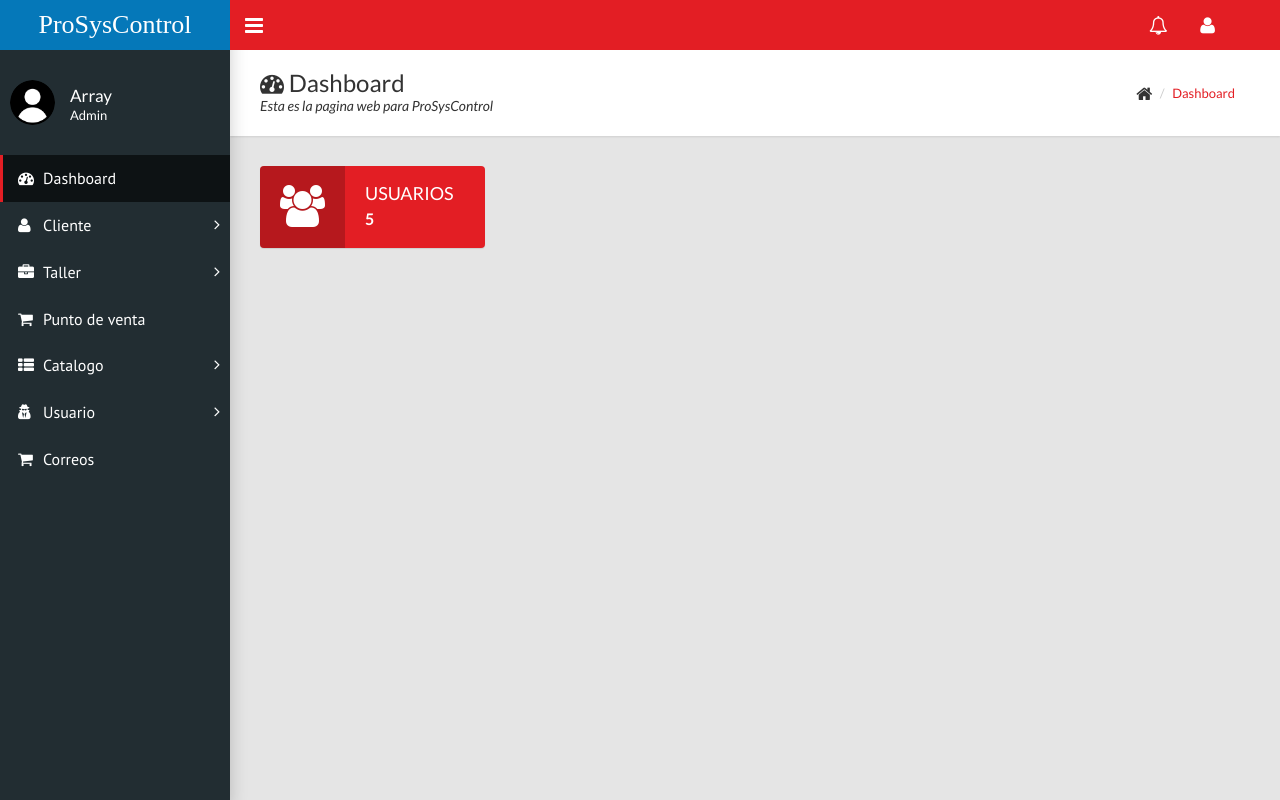
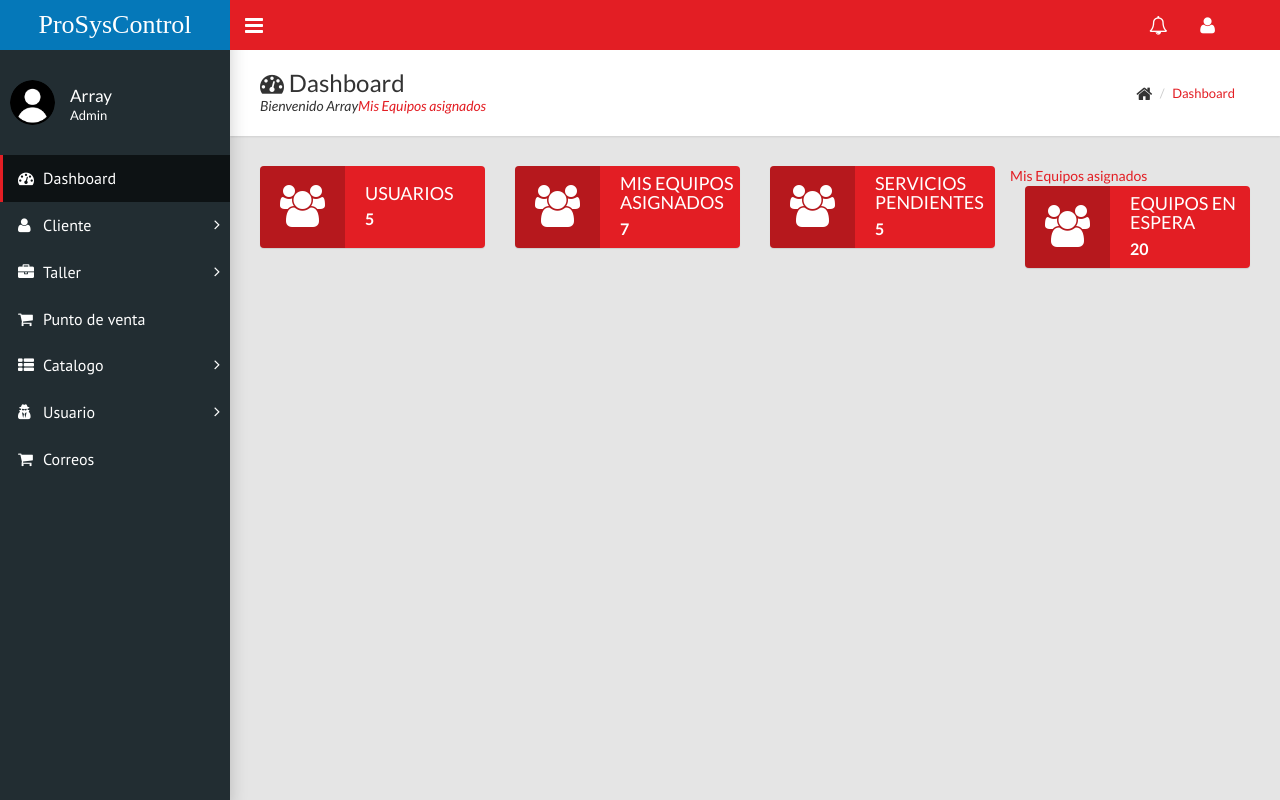
Before and after one commit to Byorsh/ProSysControlv2-2, a PHP site: page /home.php in a window 1280 px wide. Run offline with PHP 8.4, Linux system fonts and the light colour scheme; a user stored in the database is signed in; data comes from the database, SQL or seed files in the repository; some libraries are stand-ins or nearby versions.

Commit message:
Reportes 1.0 PRUEBA
Ya se muestran reportes en el dashboard pero falta arreglar detalles

```diff
--- a/controladores/inicio.controlador.php
+++ b/controladores/inicio.controlador.php
@@ -11,6 +11,7 @@ class InicioControlador{
 
     public function Inicio(){
         require_once "vistas/encabezado.php";
+        //$_POST['equiposAsignados']=$this->modeloUsuario->CantidadDeEquiposAsignados($_SESSION['id']);
         require_once "vistas/inicio/principal.php";
         require_once "vistas/pie.php";
     }
--- a/modelos/usuario.php
+++ b/modelos/usuario.php
@@ -116,16 +116,33 @@ class Usuario{
             die($excepcion->getMessage());
         }
     }
-
-    /*public function Total(){
+    public function CantidadDeEquiposAsignados($idtec){
         try{
-            $consulta = $this->pdo->prepare("SELECT SUM(precio) AS Total FROM videojuegos;");
+            $consulta = $this->pdo->prepare("SELECT COUNT(id) AS CantidadEquipos FROM ordenreparacion WHERE tecnicoAsignado = $idtec;");
             $consulta->execute();
             return $consulta->fetch(PDO::FETCH_OBJ);
         }catch(Exception $excepcion){
             die($excepcion->getMessage());
         }
-    }*/
+    }
+    public function CantidadServicios(){
+        try{
+            $consulta = $this->pdo->prepare("SELECT COUNT(id) AS CantidadServicios FROM domicilio WHERE costoTotal LIKE 0;");
+            $consulta->execute();
+            return $consulta->fetch(PDO::FETCH_OBJ);
+        }catch(Exception $excepcion){
+            die($excepcion->getMessage());
+        }
+    }
+    public function CantidadEquiposEnEspera(){
+        try{
+            $consulta = $this->pdo->prepare("SELECT COUNT(id) AS CantidadEquiposEnEspera FROM ordenreparacion WHERE estadoEquipo NOT LIKE 10 ;");
+            $consulta->execute();
+            return $consulta->fetch(PDO::FETCH_OBJ);
+        }catch(Exception $excepcion){
+            die($excepcion->getMessage());
+        }
+    }
 
     public function Listar(){
         try{
--- a/validar.php
+++ b/validar.php
@@ -16,6 +16,7 @@ $filas=mysqli_num_rows($resultado);
 session_abort();
 session_start();
 $_SESSION['usuario']=$usuario;
+$_SESSION['idusuario']=$arr[0];
 
 
 
--- a/vistas/inicio/principal.php
+++ b/vistas/inicio/principal.php
@@ -1,10 +1,17 @@
 <div class="content-wrapper">
+            <?php
+            require_once "modelos/usuario.php";
+            //private $modeloUsuario;
+
+            $nombreUsuario = $_SESSION['usuario'];
+            ?>
         <div class="page-title">
           <div>
             <h1><i class="fa fa-dashboard"></i> Dashboard</h1>
-            <p>Esta es la pagina web para ProSysControl</p>
+            <p>Bienvenido <?php echo($nombreUsuario); ?><a href="?c=taller&a=PaginarN&pagina=1&q=id15">Mis Equipos asignados</a> </p>
           </div>
           <div>
+
             <ul class="breadcrumb">
               <li><i class="fa fa-home fa-lg"></i></li>
               <li><a href="#">Dashboard</a></li>
@@ -19,6 +26,34 @@
                 <h4>Usuarios</h4>
                 <p><b><?php $usuario=$this->modeloUsuario->Cantidad()?>
                 <?=$usuario->CantidadUsuario?></b></p>
+              </div>
+            </div>
+          </div>
+          <a href="?c=taller&a=PaginarN&pagina=1&q=id15">Mis Equipos asignados</a>
+          <div class="col-md-3">
+            <div class="widget-small primary"><i class="icon fa fa-users fa-3x"></i>
+              <div class="info">
+                <h4 href="?c=taller&a=PaginarN&pagina=1&q=id15">Mis Equipos asignados</h4>
+                <p><b><?php $usuario=$this->modeloUsuario->CantidadDeEquiposAsignados($_SESSION['idusuario'])?>
+                <?=$usuario->CantidadEquipos?></b></p>
+              </div>
+            </div>
+          </div>
+          <div class="col-md-3">
+            <div class="widget-small primary"><i class="icon fa fa-users fa-3x"></i>
+              <div class="info">
+                <h4>Servicios Pendientes</h4>
+                <p><b><?php $usuario=$this->modeloUsuario->CantidadServicios()?>
+                <?=$usuario->CantidadServicios?></b></p>
+              </div>
+            </div>
+          </div>
+          <div class="col-md-3">
+            <div class="widget-small primary"><i class="icon fa fa-users fa-3x"></i>
+              <div class="info">
+                <h4>Equipos en espera</h4>
+                <p><b><?php $usuario=$this->modeloUsuario->CantidadEquiposEnEspera()?>
+                <?=$usuario->CantidadEquiposEnEspera?></b></p>
               </div>
             </div>
           </div>
```
Also changed, not shown: modelos/taller.php (+18 -1 lines), vistas/taller/agregar_Taller.php (+7 -6 lines).
